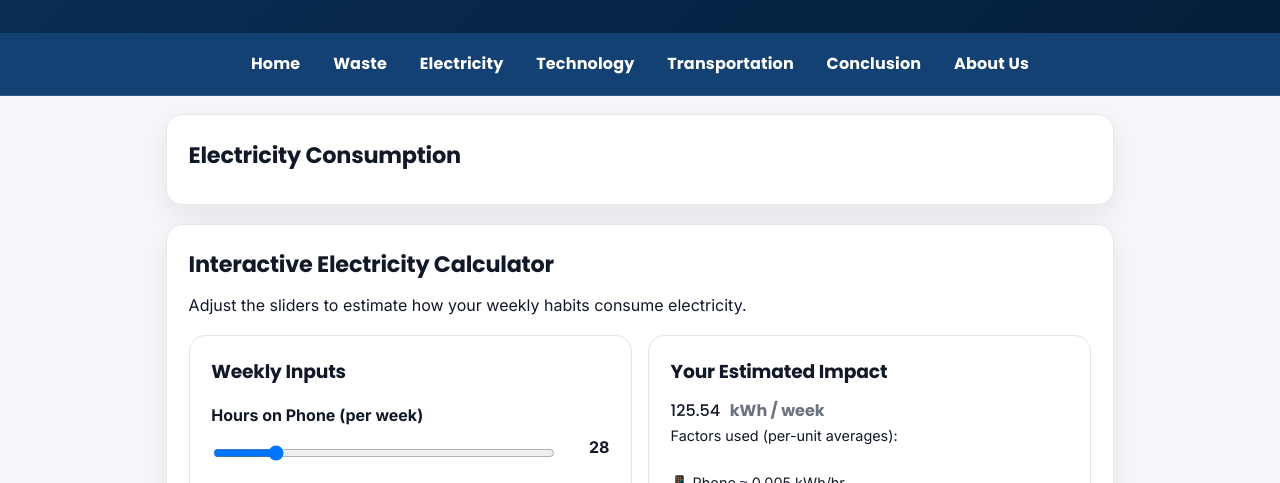
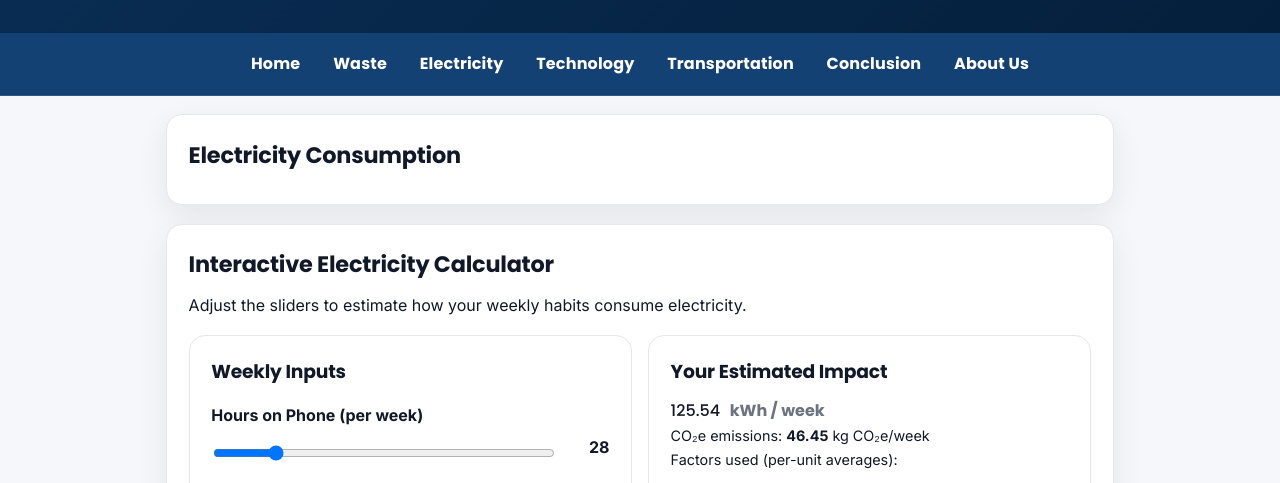
Before and after one commit to ndn34/HNRS-301-002-Art-Meets-The-Climate-Crisis, a plain HTML site: page pages/electricity.html in a window 1280 px wide. Shown: the part 257-740 px from the top of the page. Drawn offline with Linux system fonts and the light colour scheme.

Commit message:
update electricity

```diff
--- a/pages/electricity.html
+++ b/pages/electricity.html
@@ -105,6 +105,10 @@
               <span id="kwhWeek">0</span>
               <span class="unit">kWh / week</span>
             </div>
+
+            <p class="muted small">
+              CO₂e emissions: <strong><span id="co2Week">0</span></strong> kg CO₂e/week
+            </p>
           </div>
 
           <p class="muted small">
@@ -145,7 +149,8 @@
       streamingkWh: 0.05,
       chatbotkWh:   0.02,
       hvackWh:      3.0,
-      fridgekWh:    3.5   // per fridge per week
+      fridgekWh:    3.5,  // per fridge per week
+      co2PerKwh:    0.37  // kg CO2e per kWh (US average)
     };
 
     const els = {
@@ -163,7 +168,8 @@
       hvacVal:      document.getElementById('hvacVal'),
       fridgesVal:   document.getElementById('fridgesVal'),
 
-      kwhWeek: document.getElementById('kwhWeek'),
+      kwhWeek:  document.getElementById('kwhWeek'),
+      co2Week:  document.getElementById('co2Week'),
       resetBtn: document.getElementById('resetBtn')
     };
 
@@ -193,6 +199,7 @@
         fridges   * FACTORS.fridgekWh;
 
       els.kwhWeek.textContent = kwh.toFixed(2);
+      els.co2Week.textContent = (kwh * FACTORS.co2PerKwh).toFixed(2);
     }
 
     // slider listeners
```
